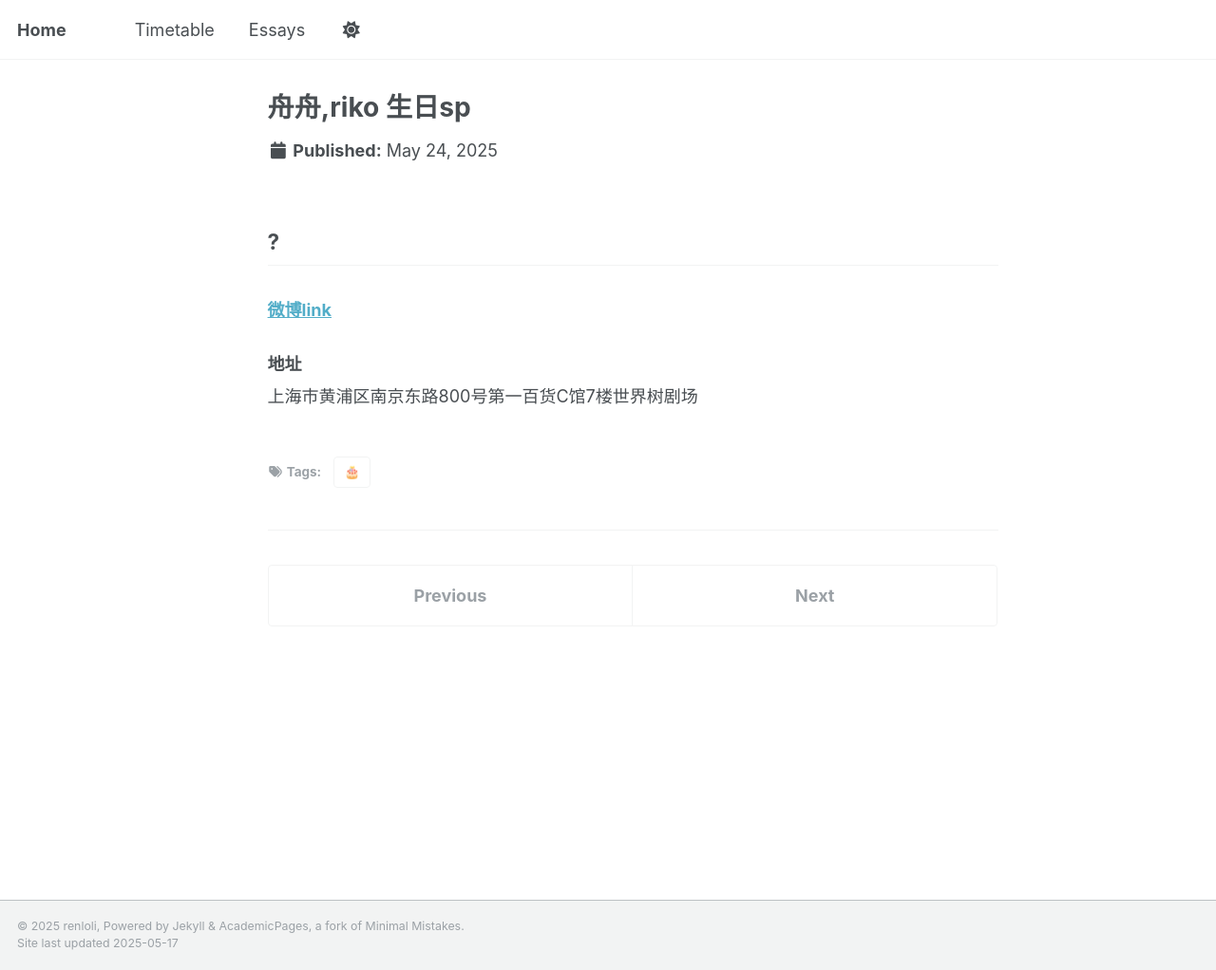
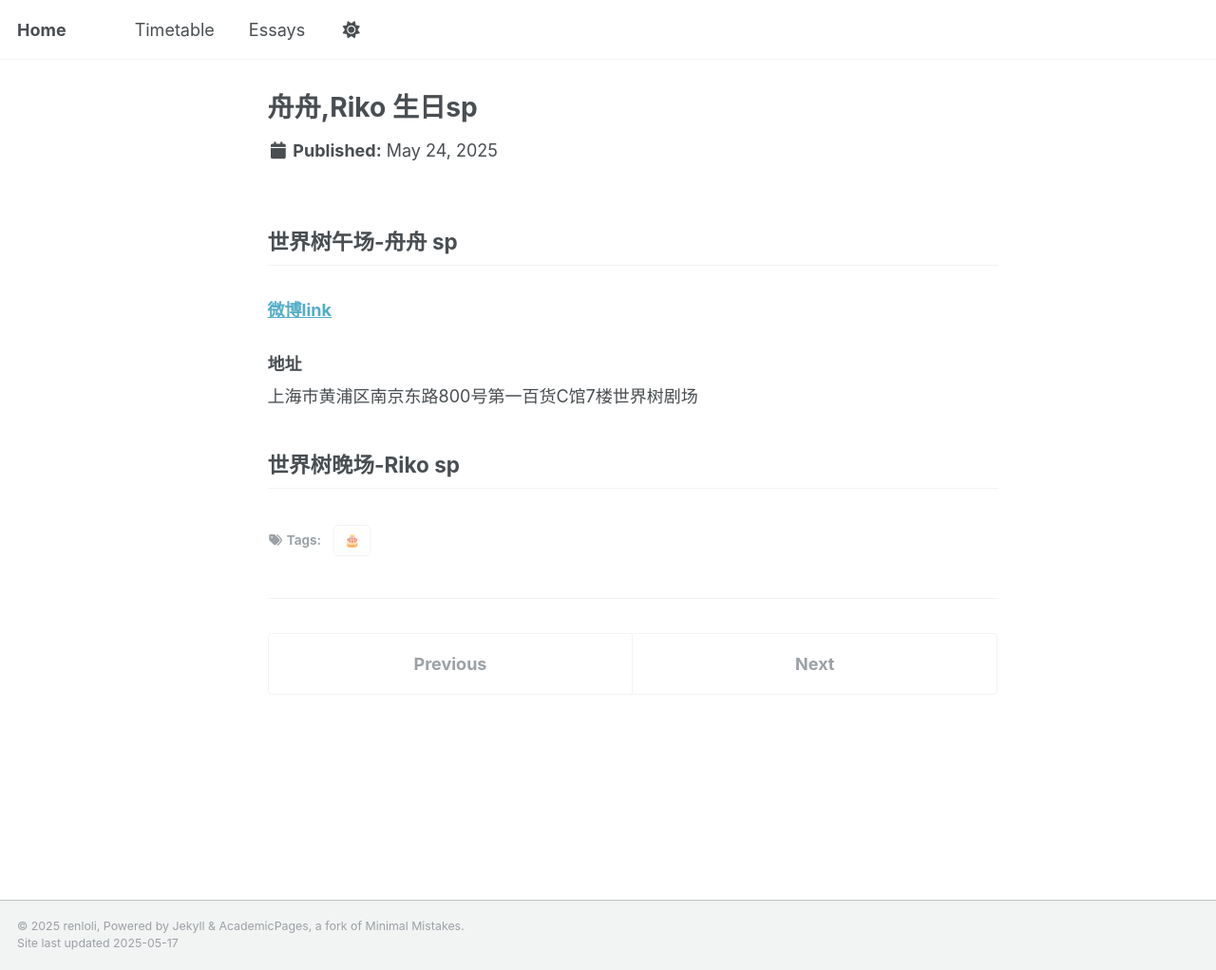
Before and after one commit to renloli/renloli.github.io, a Jekyll site: the page built from _timetable/2025/05/24.md, in a window 1280 px wide and 1022 px high. Shown: the whole window at 95% size. Built offline with Jekyll 4.4.1, drawn with Linux system fonts in a browser that asks for light colours.

Commit message:
Update `timetable.html`.

```diff
--- a/_timetable/2025/05/24.md
+++ b/_timetable/2025/05/24.md
@@ -1,14 +1,16 @@
 ---
-title: "舟舟,riko 生日sp"
+title: "舟舟,Riko 生日sp"
 collection: timetable
 date: 2025-05-24
 layout: single
 tags: [🎂]
 ---
 
-## ?
+## 世界树午场-舟舟 sp
 
 ### [微博link](#)
 
 ### 地址
 上海市黄浦区南京东路800号第一百货C馆7楼世界树剧场
+
+## 世界树晚场-Riko sp
```
Also changed, not shown: _layouts/timetable.html (+8 -0 lines).
